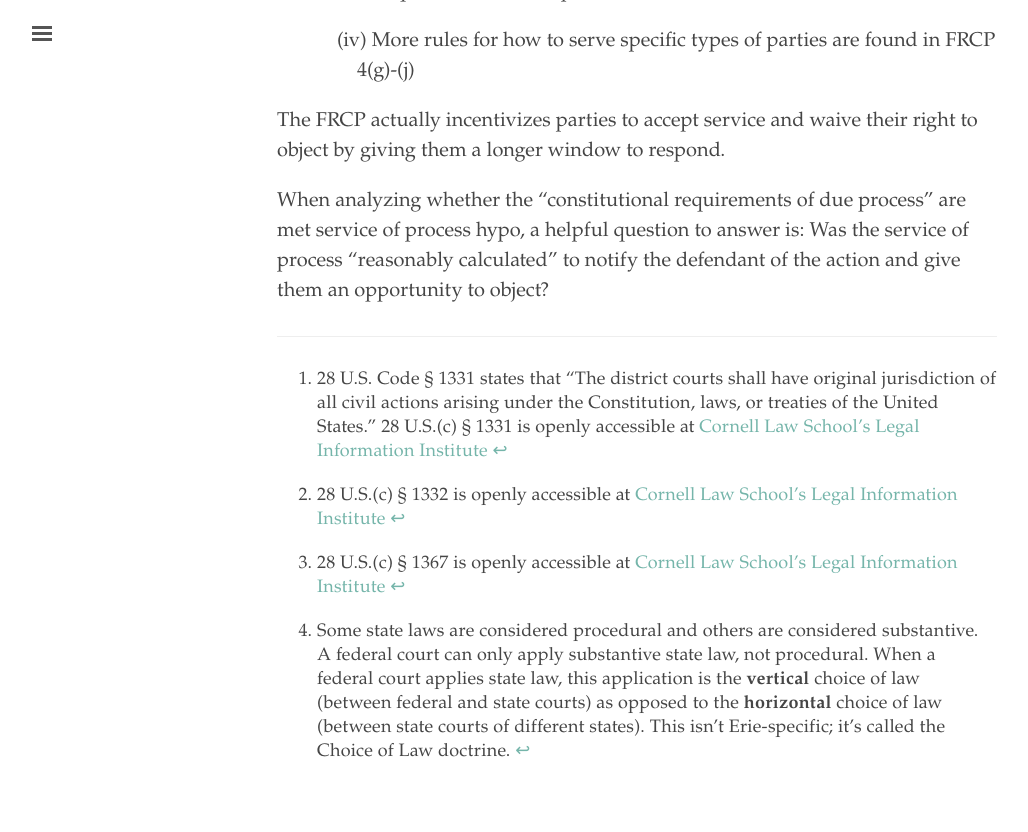
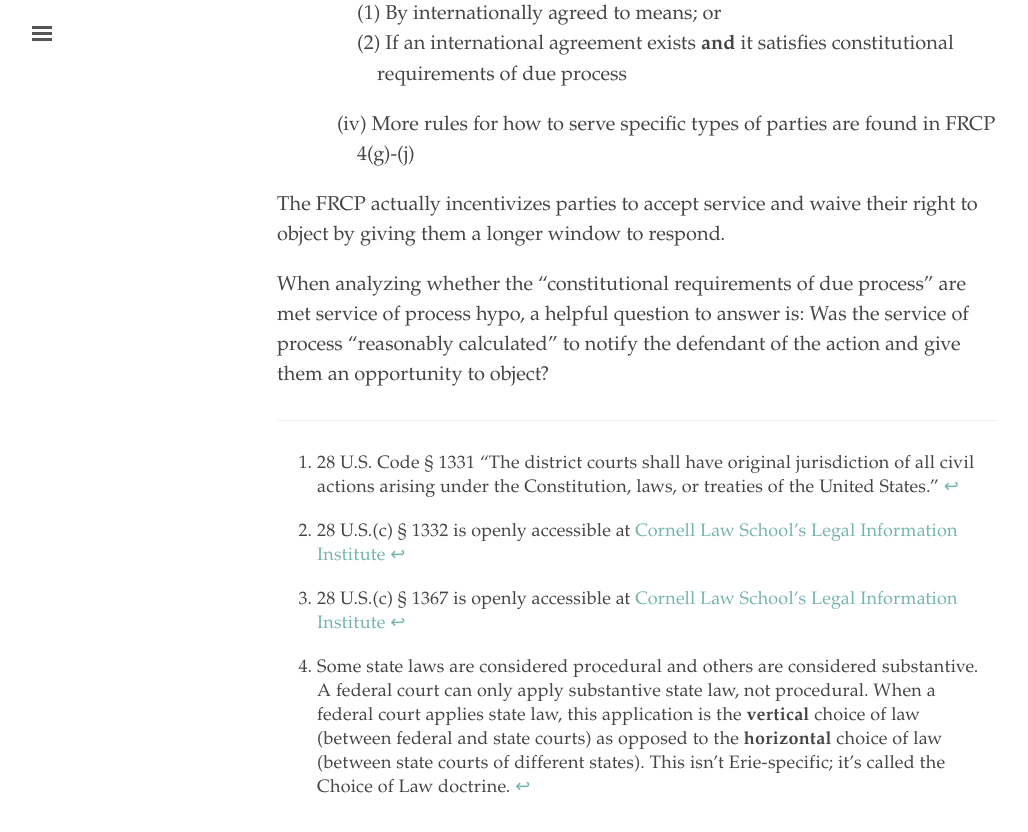
Before and after one commit to binipringle/torts, a Jekyll site: the page built from _texts/0-outline.md, in a window 1280 px wide and 900 px high, scrolled down 8395 px. Shown: the top 832 px of the window, without its empty margins (3-1031 px from the left). Built offline with Jekyll 4.4.1, drawn with Linux system fonts in a browser that asks for light colours; some of the changed text lies outside the part shown.

Commit message:
minor edits

```diff
--- a/_texts/0-outline.md
+++ b/_texts/0-outline.md
@@ -54,7 +58,7 @@ toc:
 - {:.indent-7}(i)	Same case or controversy = “common nucleus of operative fact”
 - {:.indent-7}(ii)	In other words, the same transaction or occurrence
 
-[^1]: 28 U.S. Code § 1331 states that "The district courts shall have original jurisdiction of all civil actions arising under the Constitution, laws, or treaties of the United States." 28 U.S.(c) § 1331 is openly accessible at [Cornell Law School's Legal Information Institute](https://www.law.cornell.edu/uscode/text/28/1331)
+[^1]: 28 U.S. Code § 1331 "The district courts shall have original jurisdiction of all civil actions arising under the Constitution, laws, or treaties of the United States."
 
 [^2]: 28 U.S.(c) § 1332 is openly accessible at [Cornell Law School's Legal Information Institute](https://www.law.cornell.edu/uscode/text/28/1332)
 
```
Also changed, not shown: other parts of _texts/0-outline.md (+5 -1 lines).
